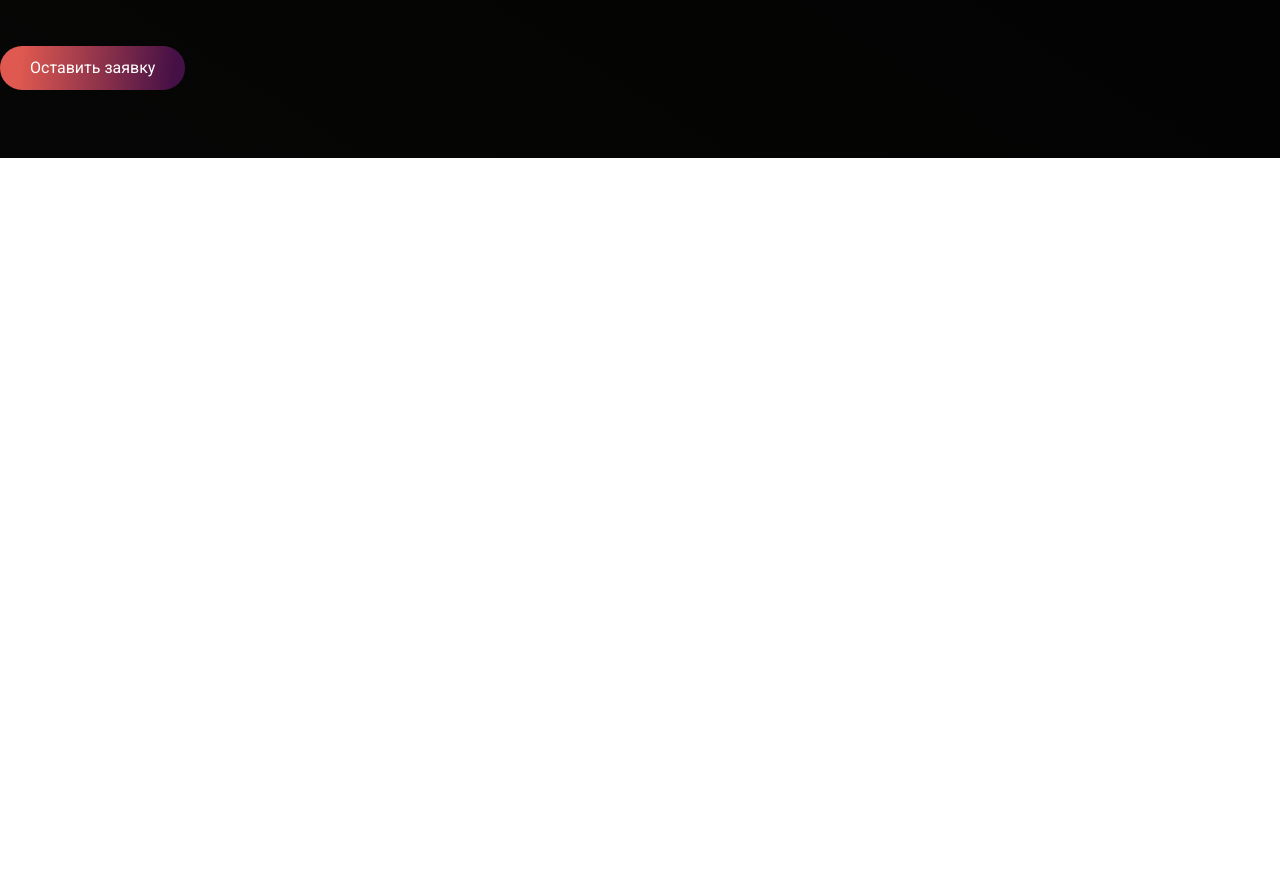
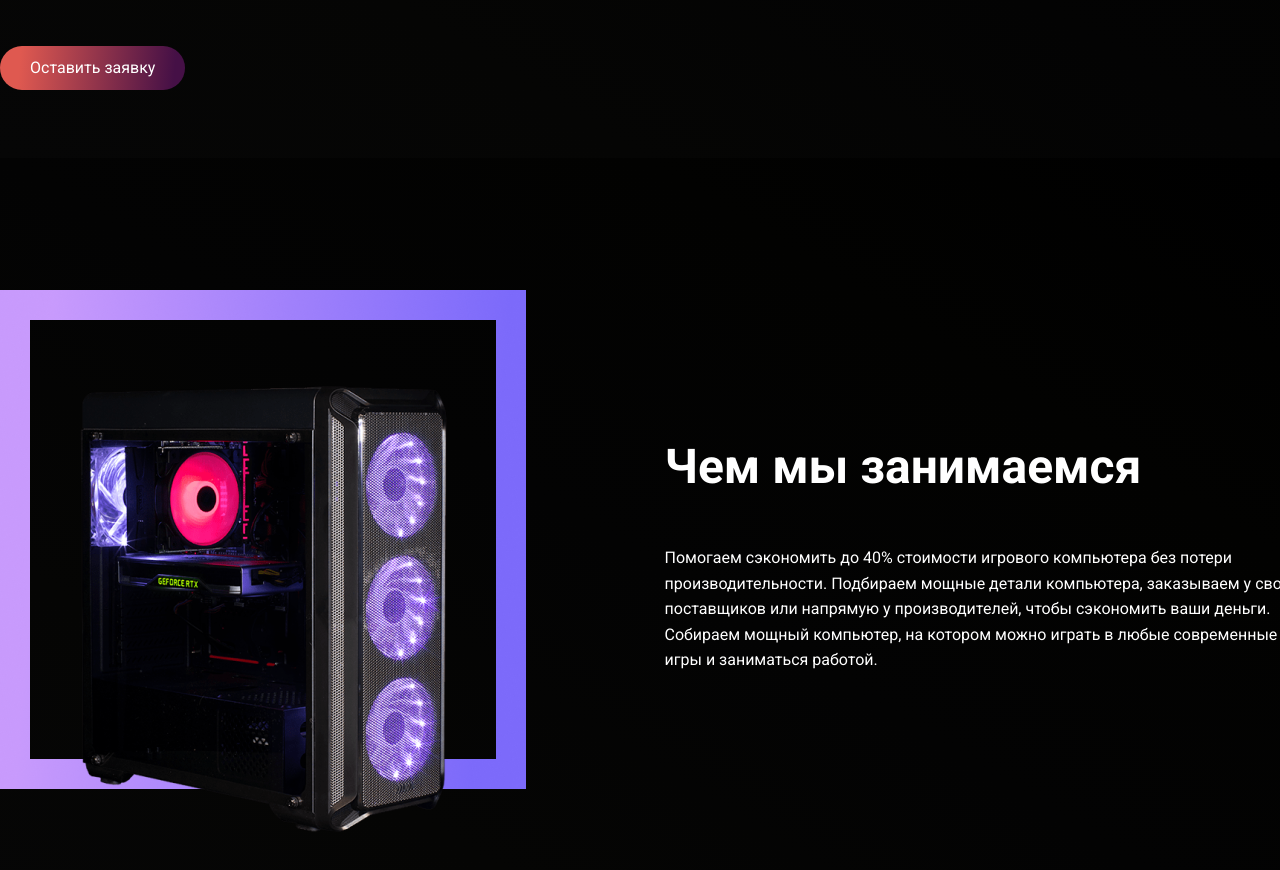
Before and after one commit to Shaktyka/pc_assemb, a plain HTML site: page index.html in a window 1280 px wide. Shown: the part 642-1512 px from the top of the page. Before the commit the page ends 800 px from the top, so only its background shows below. Drawn offline with Linux system fonts and the light colour scheme.

Commit message:
Завершает стилизацию модуля 'Чем мы занимаемся'

```diff
--- a/css/style.css
+++ b/css/style.css
@@ -186,3 +186,41 @@ button, input {
 .hero .request {
     display: inline-block;
 }
+
+/* Чем мы занимаемся */
+
+.about {
+    padding-top: 20rem;
+    padding-bottom: 10rem;
+}
+
+.about .container {
+    display: flex;
+    justify-content: center;
+    align-items: center;
+}
+
+.about__img-wrap {
+    width: 52.6rem;
+    height: 54.2rem;
+    margin-right: 13.9rem;
+}
+
+.about__title {
+    font-weight: 700;
+    font-size: 4.8rem;
+    line-height: 140%;
+    margin-bottom: 4.5rem;
+}
+
+.about__text {
+    max-width: 63.6rem;
+    font-size: 1.6rem;
+    line-height: 160%;
+}
+
+/* Процесс работы */
+
+/* Наша команда */
+
+/* Закажите свою сборку */
--- a/index.html
+++ b/index.html
@@ -67,13 +67,25 @@
                 </div>
             </div>
             <div class="hero__background">
-                <img src="img/main-screen__bgc.jpeg" alt="">
+                <img src="img/main-screen__bgc.jpeg" alt="Изображение компьютера">
             </div>
         </section>
         <!-- Чем мы занимаемся -->
         <section class="about">
             <div class="container">
-
+                <div class="about__img-wrap">
+                    <img src="img/about__img.png" alt="Изображение системного блока">
+                </div>
+                <div class="about__info">
+                    <h2 class="about__title">Чем мы занимаемся</h2>
+                    <p class="about__text">
+                        Помогаем сэкономить до 40% стоимости игрового компьютера без потери
+                        производительности. Подбираем мощные детали компьютера, заказываем у своих
+                        поставщиков или напрямую у производителей, чтобы сэкономить ваши деньги.
+                        Собираем мощный компьютер, на котором можно играть в любые современные игры
+                        и заниматься работой.
+                    </p>
+                </div>
             </div>
         </section>
         <!-- Процесс работы -->
```
